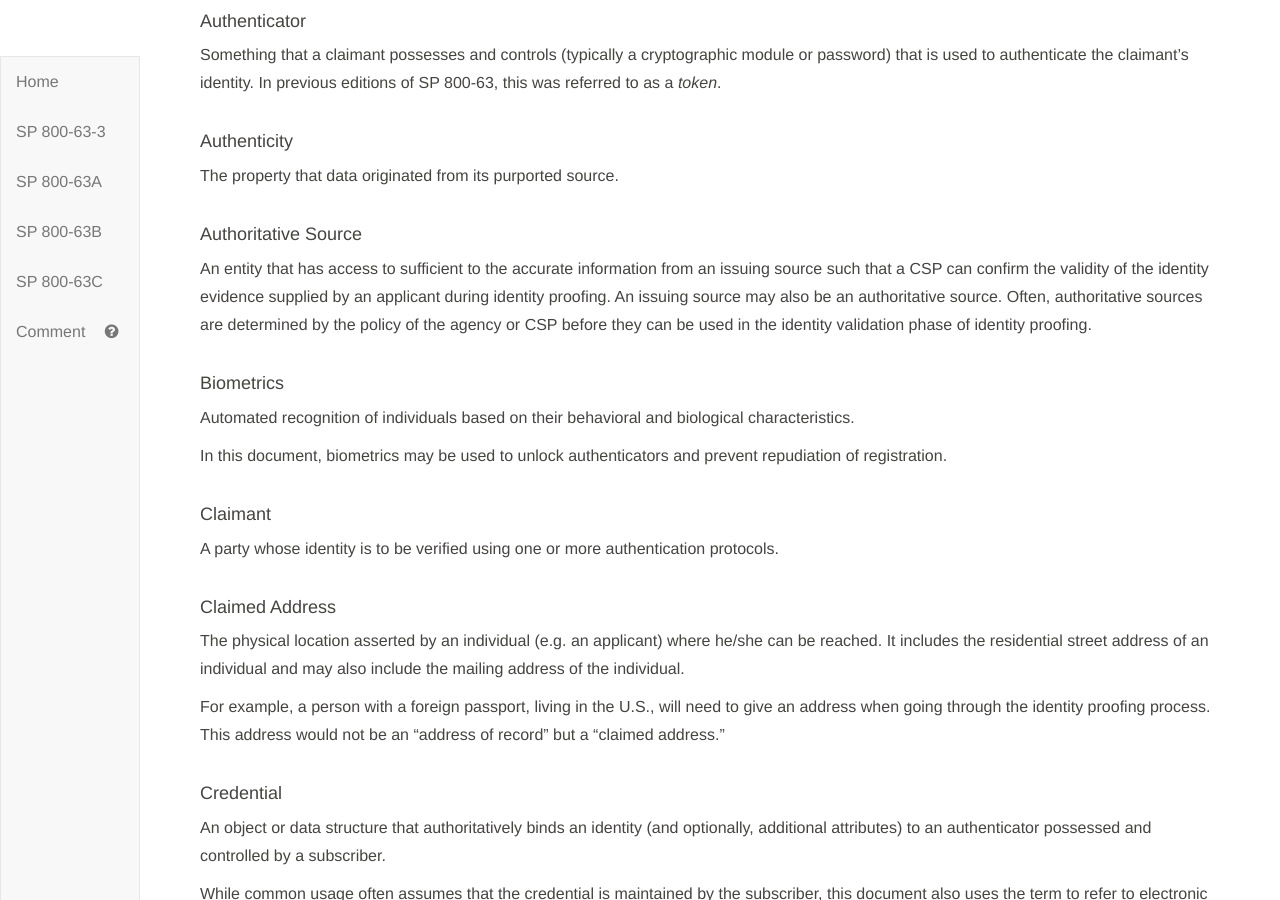
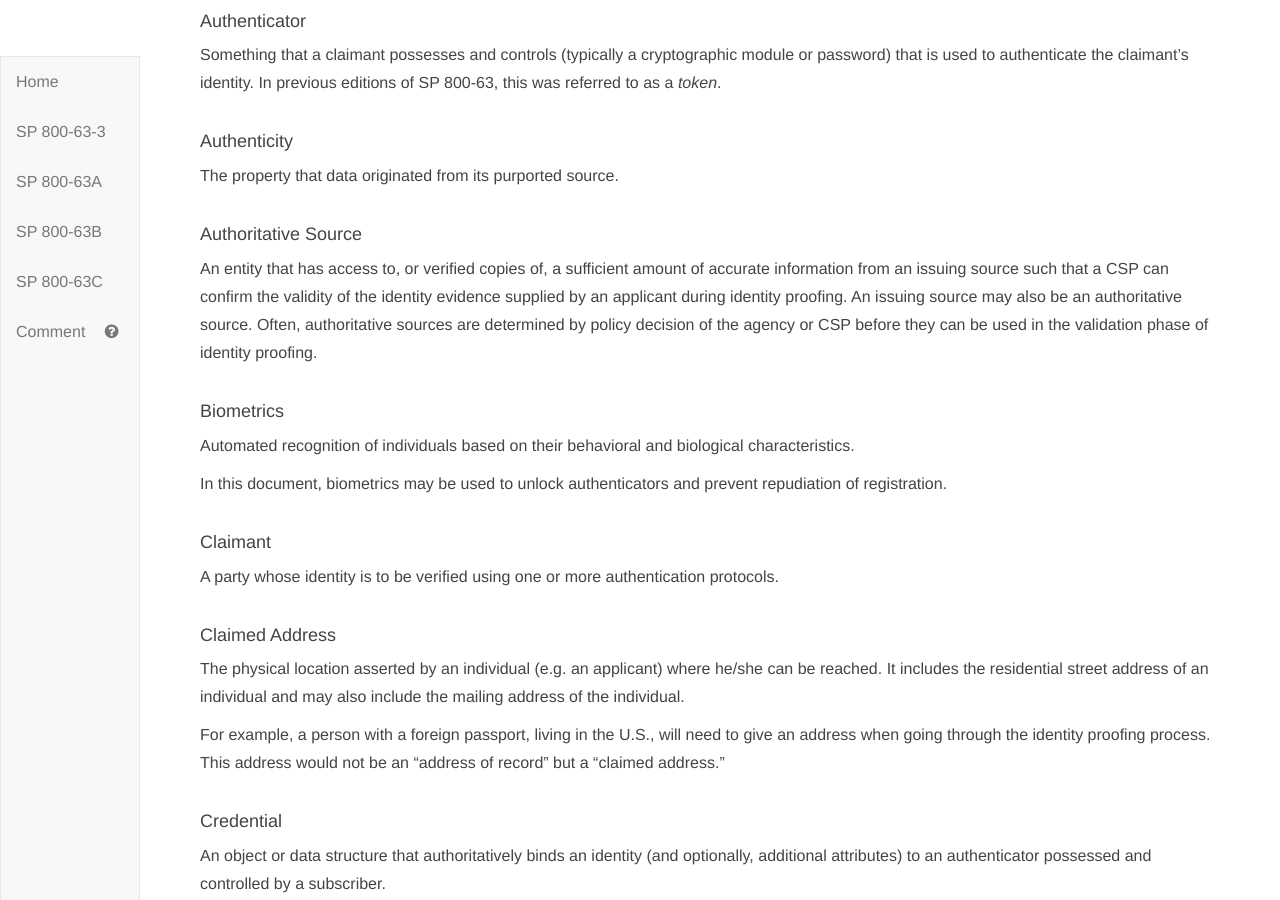
Before and after one commit to usnistgov/800-63-3, a Jekyll site: the page built from sp800-63a.md, in a window 1280 px wide and 900 px high, scrolled down 7313 px. Built offline with Jekyll 4.4.1, drawn with Linux system fonts in a browser that asks for light colours.

Commit message:
Grammatical fixes to definitions section.

```diff
--- a/sp800-63a/sec3_definitions.md
+++ b/sp800-63a/sec3_definitions.md
@@ -46,7 +46,7 @@
 The property that data originated from its purported source.
 
 #### Authoritative Source
-An entity that has access to sufficient to the accurate information from an issuing source such that a CSP can confirm the validity of the identity evidence supplied by an applicant during identity proofing. An issuing source may also be an authoritative source. Often, authoritative sources are determined by the policy of the agency or CSP before they can be used in the identity validation phase of identity proofing.
+An entity that has access to, or verified copies of, a sufficient amount of accurate information from an issuing source such that a CSP can confirm the validity of the identity evidence supplied by an applicant during identity proofing. An issuing source may also be an authoritative source. Often, authoritative sources are determined by policy decision of the agency or CSP before they can be used in the validation phase of identity proofing.
 
 #### Biometrics
 Automated recognition of individuals based on their behavioral and biological characteristics.
```
